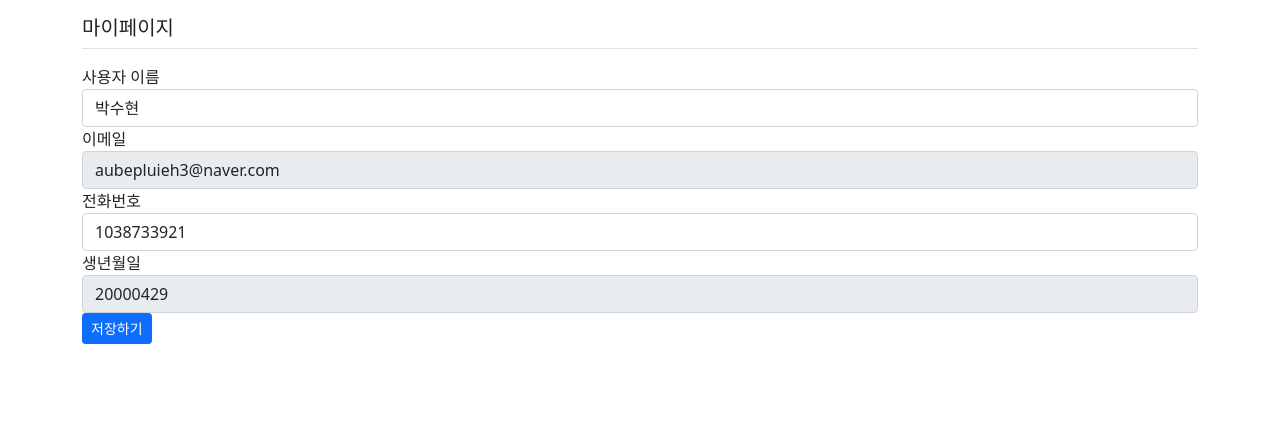
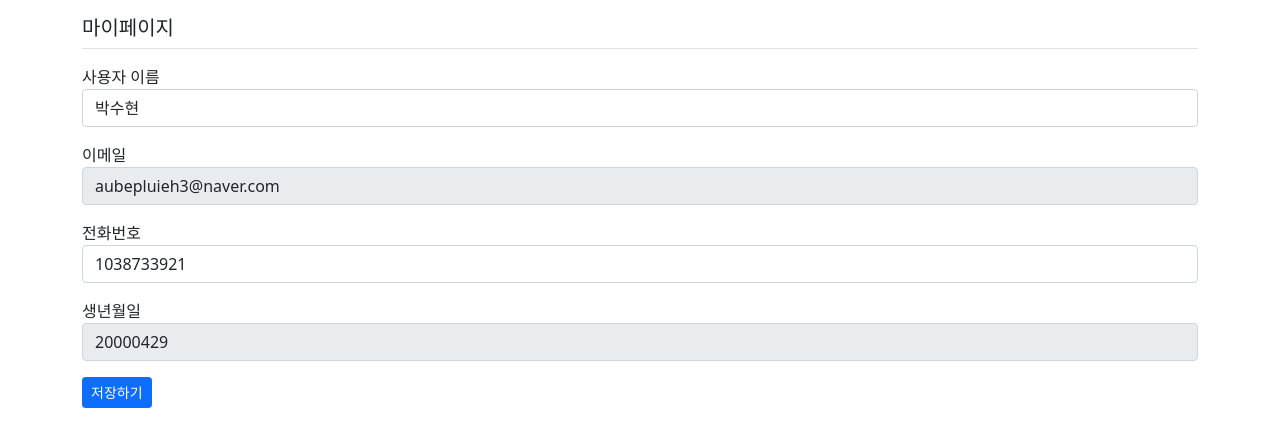
Before and after one commit to aubepluieh3/wkbl, a Flask app: page /auth/mypage/ in a window 1280 px wide. Shown: the part 56-503 px from the top of the page. Run offline with Flask 2, Linux system fonts and the light colour scheme; a user stored in the database is signed in; data comes from the database, SQL or seed files in the repository; both versions use the stored data as it was after the commit; some libraries are stand-ins or nearby versions.

Commit message:
마이페이지 정보 업데이트 - 간격 수정

```diff
--- a/pybo/templates/auth/mypage.html
+++ b/pybo/templates/auth/mypage.html
@@ -6,7 +6,7 @@
         {{ form.csrf_token }}
         {% include "form_errors.html" %}
 
-        <div class="form-group mt-2">
+        <div class="mb-3">
             <label for="username">사용자 이름</label>
             <!--일단은 username을 받아오는데 수정을 하면 수정된 이름이 받아지게 함-->
             <input type="text" class="form-control" name="username" id="username"
@@ -14,7 +14,7 @@
         </div>
 
 
-        <div class="form-group">
+        <div class="mb-3">
             <label for="email">이메일</label>
             <!-- readonly 처리를 하기 때문에 정보를 불러오기만 했음-->
             <input type="text" class="form-control" name="email" id="email" readonly
@@ -22,14 +22,14 @@
         </div>
 
 
-        <div class="form-group">
+        <div class="mb-3">
             <label for="phone">전화번호</label>
             <!--일단은 전화번호를 받아오는데 수정을 하면 수정된 번호가 받아지게 함-->
             <input type="text" class="form-control" name="phone" id="phone"
                value="{{ g.user.phone or 'form.phone.data' }}">
         </div>
 
-         <div class="form-group">
+         <div class="mb-3">
             <label for="birth">생년월일</label>
              <!-- readonly 처리를 하기 때문에 정보를 불러오기만 했음-->
             <input type="text" class="form-control" name="birth" id="birth" readonly
--- a/pybo/templates/navbar.html
+++ b/pybo/templates/navbar.html
@@ -58,11 +58,11 @@
                 </li>
               </ul>
 
-
         </div>
 
 
         <div class="collapse navbar-collapse" id="navbarSupportedContent">
+            <!-- 오른쪽으로 아예 정렬 하고 싶다면 justify-content-end 사용 -->
             {% if g.user %}
             <ul class="navbar-nav">
 
```
Also changed, not shown: pybo.db.
